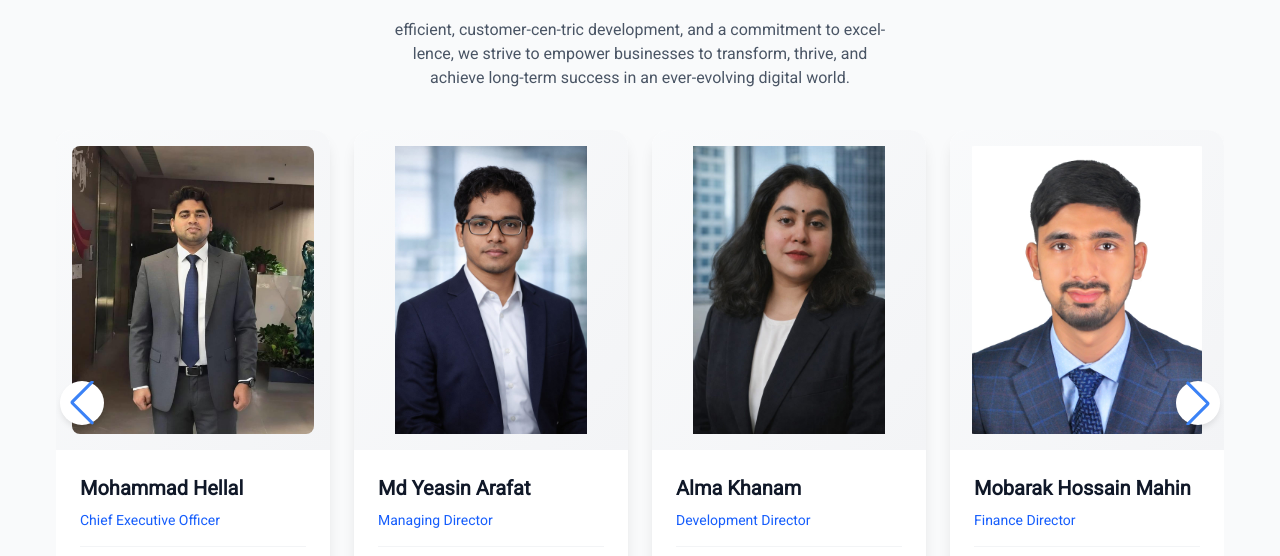
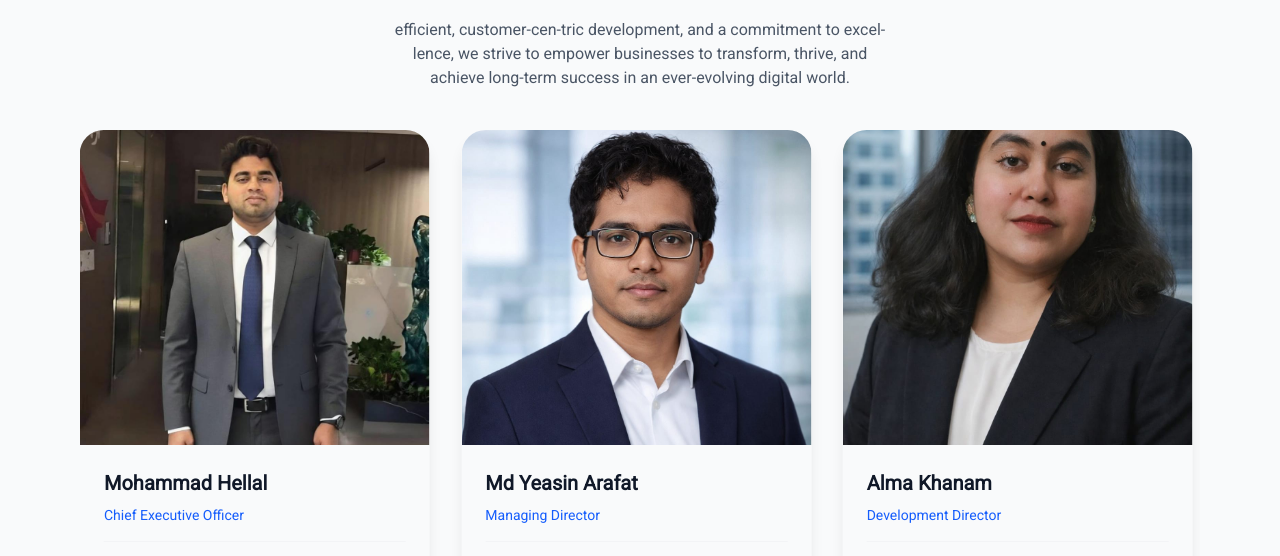
Before and after one commit to My-Softake/mysoftake-frontend, a Next.js app: page /en/team in a window 1280 px wide. Shown: the part 202-758 px from the top of the page. Built offline with nearby package versions, Linux system fonts and the light colour scheme.

Commit message:
team page ui change

```diff
--- a/src/components/TeamSection.jsx
+++ b/src/components/TeamSection.jsx
@@ -3,9 +3,8 @@
 import Image from "next/image";
 import React from "react";
 import { Swiper, SwiperSlide } from "swiper/react";
-import { Autoplay, Navigation, Pagination } from "swiper/modules";
+import { Autoplay, Pagination } from "swiper/modules";
 import "swiper/css";
-import "swiper/css/navigation";
 import "swiper/css/pagination";
 
 const TeamSection = ({ title, members, subtitle, translateDesignation, translateName, translateEmail, translatePhone }) => {
@@ -13,7 +12,7 @@ const TeamSection = ({ title, members, subtitle, translateDesignation, translate
 
   return (
     <section className="py-10 mb-10">
-      <div className="container mx-auto px-4">
+      <div className="container mx-auto md:px-10">
         <h2 className="text-4xl text-black text-center font-bold mb-3">{title}</h2>
         {subtitle && (
           <p className="font-normal text-gray-600 text-base w-full md:w-[500px] text-center mx-auto pt-2 pb-10">
@@ -22,52 +21,38 @@ const TeamSection = ({ title, members, subtitle, translateDesignation, translate
         )}
 
         <Swiper
-          modules={[Autoplay, Navigation, Pagination]}
+          modules={[Autoplay, Pagination]}
           autoplay={{
             delay: 3000,
             disableOnInteraction: false,
             pauseOnMouseEnter: true,
           }}
-          loop={members.length > 3}
+          loop={members.length > 1}
           speed={800}
-          spaceBetween={24}
+          spaceBetween={20}
           slidesPerView={1}
-          navigation={members.length > 3}
           pagination={{
             clickable: true,
             dynamicBullets: true,
           }}
           breakpoints={{
-            640: {
-              slidesPerView: 2,
-              spaceBetween: 20,
-            },
-            768: {
-              slidesPerView: 2,
-              spaceBetween: 24,
-            },
-            1024: {
-              slidesPerView: 3,
-              spaceBetween: 24,
-            },
-            1280: {
-              slidesPerView: 4,
-              spaceBetween: 24,
-            },
+            640: { slidesPerView: 2, spaceBetween: 20 },
+            768: { slidesPerView: 2, spaceBetween: 24 },
+            1024: { slidesPerView: 3, spaceBetween: 24 },
+            1280: { slidesPerView: 3, spaceBetween: 24 },
           }}
           className="team-swiper"
         >
           {members.map((member) => (
             <SwiperSlide key={member.id}>
-              <div className="bg-white rounded-2xl shadow-lg hover:shadow-xl transition-all duration-300 overflow-hidden group h-full flex flex-col mb-10">
-                <div className="relative h-80 w-full overflow-hidden bg-gradient-to-br from-gray-50 to-gray-100 flex items-center justify-center p-4">
+              <div className="  rounded-3xl shadow-lg h-[500px] w-full md:w-[350px] transition-all duration-300 overflow-hidden group flex flex-col mb-10">
+                <div className="relative w-full overflow-hidden flex items-center justify-center bg-gray-50">
                   <Image
                     src={member.image}
                     alt={translateName ? translateName(member.name) : member.name}
                     width={280}
                     height={280}
-                    className="object-contain rounded-lg group-hover:scale-105 transition-transform duration-500 max-h-full max-w-full"
-                    style={{ objectFit: 'contain' }}
+                    className="object-contain w-full rounded-lg group-hover:scale-105 transition-transform duration-500 "
                   />
                   <div className="absolute inset-0 bg-gradient-to-t from-black/10 to-transparent opacity-0 group-hover:opacity-100 transition-opacity duration-300 pointer-events-none"></div>
                 </div>
@@ -104,27 +89,6 @@ const TeamSection = ({ title, members, subtitle, translateDesignation, translate
       </div>
 
       <style jsx global>{`
-        .team-swiper .swiper-button-next,
-        .team-swiper .swiper-button-prev {
-          color: #3b82f6;
-          background: white;
-          width: 44px;
-          height: 44px;
-          border-radius: 50%;
-          box-shadow: 0 4px 6px -1px rgba(0, 0, 0, 0.1);
-          transition: all 0.3s ease;
-        }
-        .team-swiper .swiper-button-next:hover,
-        .team-swiper .swiper-button-prev:hover {
-          background: #3b82f6;
-          color: white;
-          transform: scale(1.1);
-        }
-        .team-swiper .swiper-button-next::after,
-        .team-swiper .swiper-button-prev::after {
-          font-size: 18px;
-          font-weight: bold;
-        }
         .team-swiper .swiper-pagination-bullet {
           background: #3b82f6;
           opacity: 0.5;
```
Also changed, not shown: public/images/md.jpeg.
